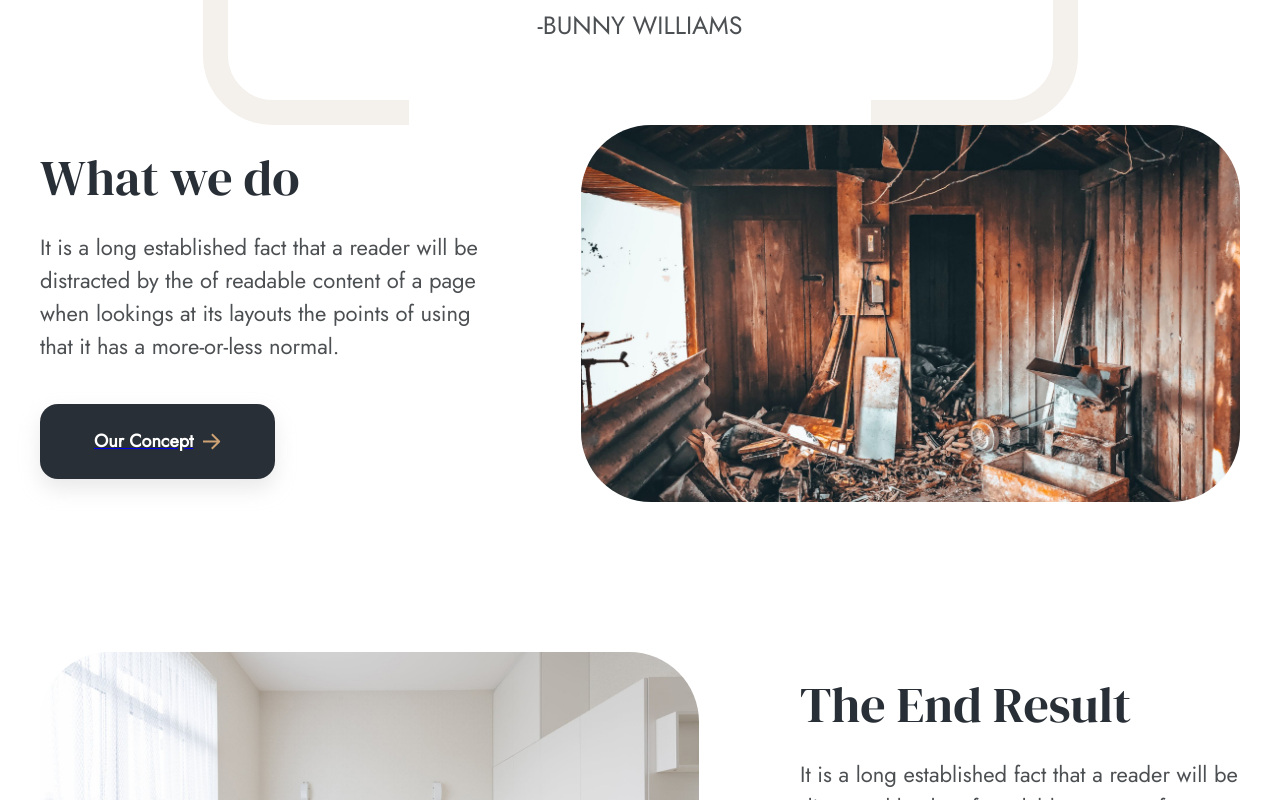
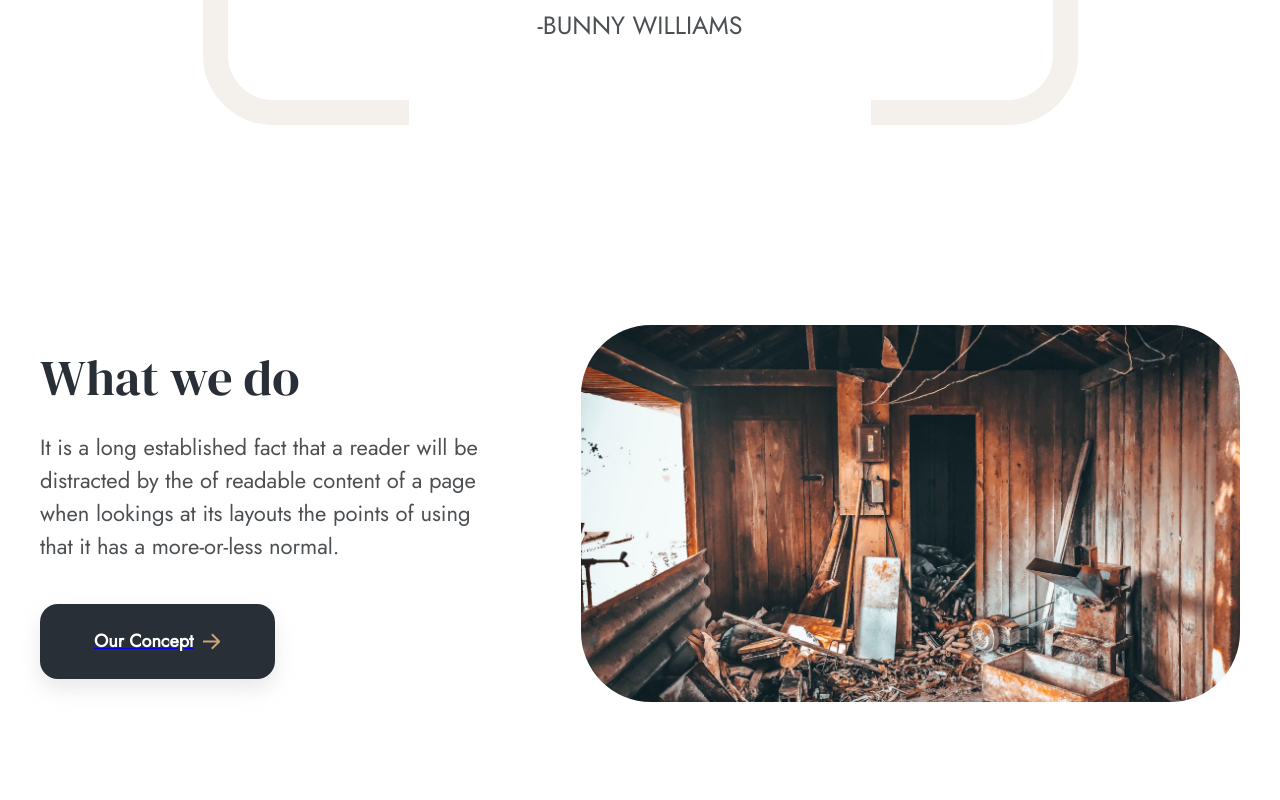
Before and after one commit to Lukas-Daugela/React-Vite-Interno, a React (Vite) app: page /about in a window 1280 px wide. Shown: the part 760-1560 px from the top of the page. Built offline with nearby package versions, Linux system fonts and the light colour scheme.

Commit message:
Added className prop and padding for Workflow

```diff
--- a/src/components/SectionAboutWorkflow/SectionAboutWorkflow.jsx
+++ b/src/components/SectionAboutWorkflow/SectionAboutWorkflow.jsx
@@ -8,9 +8,9 @@ import styles from './SectionAboutWorkflow.module.scss';
 
 const cn = classNames.bind(styles);
 
-export default function SectionAboutWorkflow({ texts }) {
+export default function SectionAboutWorkflow({ texts, className }) {
   return (
-    <div className={cn('workflow')}>
+    <div className={cn('workflow', className)}>
       {texts.map((text) => (
         <div key={text.id} className={cn('workflow-single')}>
           <div className={cn('workflow-single__text-container')}>
@@ -29,4 +29,5 @@ export default function SectionAboutWorkflow({ texts }) {
 
 SectionAboutWorkflow.propTypes = {
   texts: PropTypes.array.isRequired,
+  className: PropTypes.string,
 };
--- a/src/pages/About/About.jsx
+++ b/src/pages/About/About.jsx
@@ -1,3 +1,4 @@
+import classNames from 'classnames/bind';
 import React from 'react';
 
 import heroImg from '/assets/images/heroImages/kitchen-design.jpg';
@@ -9,14 +10,17 @@ import SectionCommaV1 from '../../components/SectionCommaV1/SectionCommaV1';
 import SectionTeamCards from '../../components/SectionTeamCards/SectionTeamCards';
 import MainLayout from '../../layouts/MainLayout';
 import { employeesText } from '../../shared';
+import styles from './About.module.scss';
 import { commaText, formTexts, workflowTexts } from './texts';
+
+const cn = classNames.bind(styles);
 
 export default function About() {
   return (
     <MainLayout>
       <Hero title={'About Us'} img={heroImg} />
       <SectionCommaV1 sectionInfo={commaText} />
-      <SectionAboutWorkflow texts={workflowTexts} />
+      <SectionAboutWorkflow texts={workflowTexts} className={cn('section-workflow')} />
       <SectionTeamCards employeesText={employeesText} />
       <MessageForm text={formTexts} />
     </MainLayout>
--- /dev/null
+++ b/src/pages/About/About.module.scss
@@ -0,0 +1,9 @@
+@import '../../sass/mixins/index';
+
+.section-workflow {
+  @include padding-y($top: 10rem, $bottom: 10rem);
+
+  @include media-query('md') {
+    @include padding-y($top: 20rem, $bottom: 17.3rem);
+  }
+}
```
